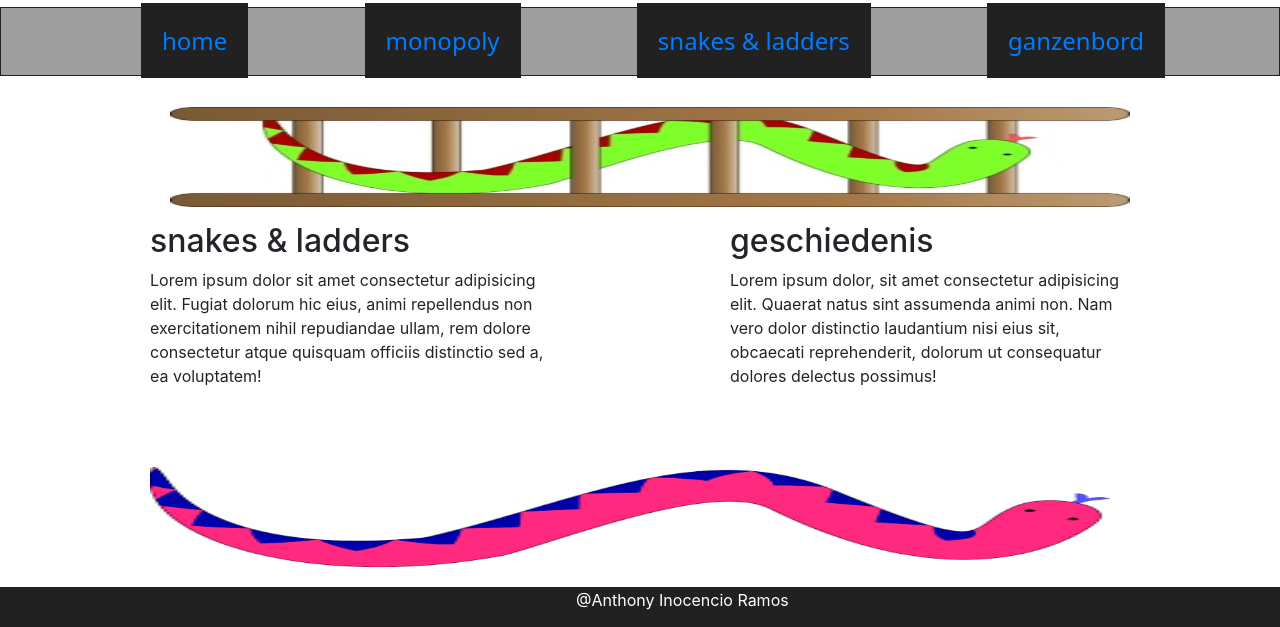
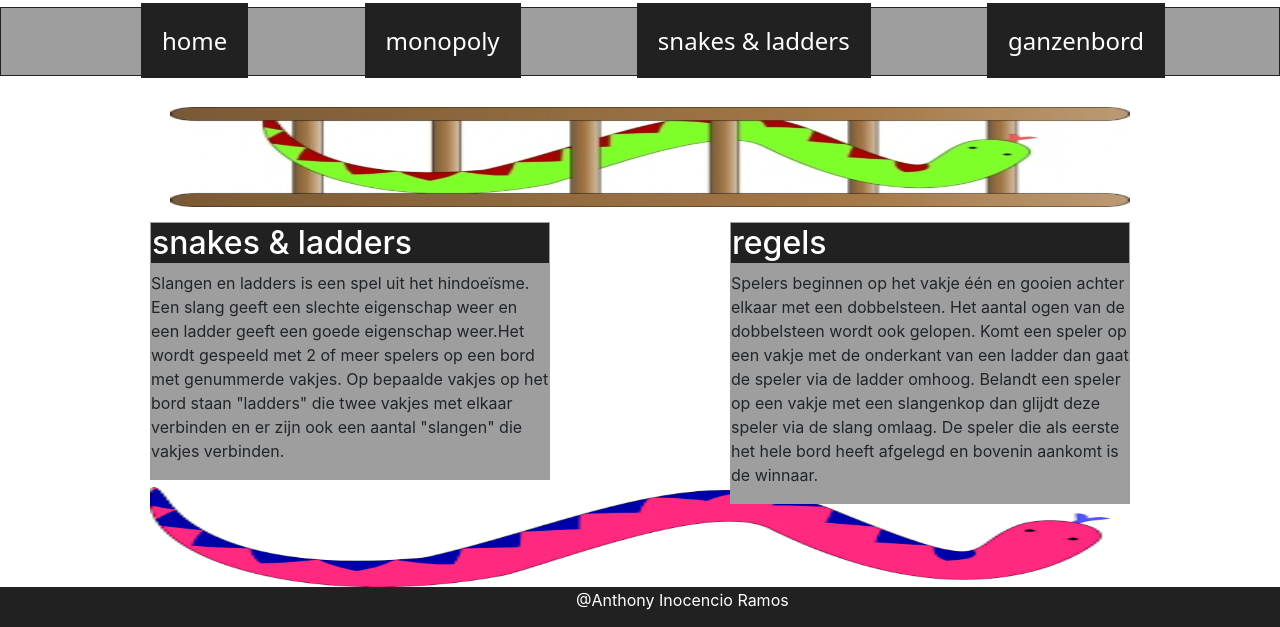
Before and after one commit to 99057187/html_Css_zelftest, a plain HTML site: page snakesLadders.html in a window 1280 px wide. Shown: the part 173-800 px from the top of the page. Drawn offline with nearby package versions, Linux system fonts and the light colour scheme.

Commit message:
no message

```diff
--- a/css/style.css
+++ b/css/style.css
@@ -24,6 +24,8 @@ body{
 }
 
 #text1{
+    border: solid #9E9E9E 1px;
+    background-color: #9E9E9E;
     position: absolute;
     top: 395px;
     left: 150px;
@@ -31,10 +33,24 @@ body{
 }
 
 #text2{
+    border: solid #9E9E9E 1px;
+    background-color: #9E9E9E;
     position: absolute;
     top: 395px;
     right: 150px;
     width: 400px;
+}
+
+#text1>h2{
+    border: solid #212121 1px;
+    background-color: #212121;
+    color: white;
+}
+
+#text2>h2{
+    border: solid #212121 1px;
+    background-color: #212121;
+    color: white;
 }
 
 #text3{
@@ -49,6 +65,7 @@ body{
     top: 495px;
     right: 100px;
     width: 400px;
+    margin-bottom: 60px;
 }
 
 #header{
@@ -72,6 +89,7 @@ body{
 body>nav>ul>li>a{
     border: solid #212121 1px;
     background-color:#212121;
+    color: white;
     padding:20px;
     margin-right:110px;
 }
@@ -129,7 +147,7 @@ body>nav>ul>li>a{
     height:100px;
     position: absolute;
     left:150px;
-    top:640px;
+    top:660px;
     margin-bottom: 60px;
 }
 
@@ -206,3 +224,20 @@ body>nav>ul>li>a{
     right:100px;
     top:280px;
 }
+
+nav>ul>li>a:nth-child(1):hover{
+    background-color:#263238;
+    color: white;
+}
+nav>ul>li>a:nth-child(2):hover{
+    background-color:#263238;
+    color: white;
+}
+nav>ul>li>a:nth-child(3):hover{
+    background-color:#263238;
+    color: white;
+}
+nav>ul>li>a:nth-child(4):hover{
+    background-color:#263238;
+    color: white;
+}
--- a/snakesLadders.html
+++ b/snakesLadders.html
@@ -25,11 +25,11 @@
 			<img id="snakes" src="images/snakes.png">
             <div id="text1">
                 <h2>snakes & ladders</h2>
-                <p>Lorem ipsum dolor sit amet consectetur adipisicing elit. Fugiat dolorum hic eius, animi repellendus non exercitationem nihil repudiandae ullam, rem dolore consectetur atque quisquam officiis distinctio sed a, ea voluptatem!</p>
+                <p>Slangen en ladders is een spel uit het hindoeïsme. Een slang geeft een slechte eigenschap weer en een ladder geeft een goede eigenschap weer.Het wordt gespeeld met 2 of meer spelers op een bord met genummerde vakjes. Op bepaalde vakjes op het bord staan "ladders" die twee vakjes met elkaar verbinden en er zijn ook een aantal "slangen" die vakjes verbinden.</p>
             </div>
             <div id="text2">
-                <h2>geschiedenis</h2>
-                <p>Lorem ipsum dolor, sit amet consectetur adipisicing elit. Quaerat natus sint assumenda animi non. Nam vero dolor distinctio laudantium nisi eius sit, obcaecati reprehenderit, dolorum ut consequatur dolores delectus possimus!</p>
+                <h2>regels</h2>
+                <p>Spelers beginnen op het vakje één en gooien achter elkaar met een dobbelsteen. Het aantal ogen van de dobbelsteen wordt ook gelopen. Komt een speler op een vakje met de onderkant van een ladder dan gaat de speler via de ladder omhoog. Belandt een speler op een vakje met een slangenkop dan glijdt deze speler via de slang omlaag. De speler die als eerste het hele bord heeft afgelegd en bovenin aankomt is de winnaar.</p>
             </div>
         </div>
 		<div id="footer">
```
Also changed, not shown: ganzenbord.html (+3 -1 lines), monopoly.html (+4 -4 lines).
